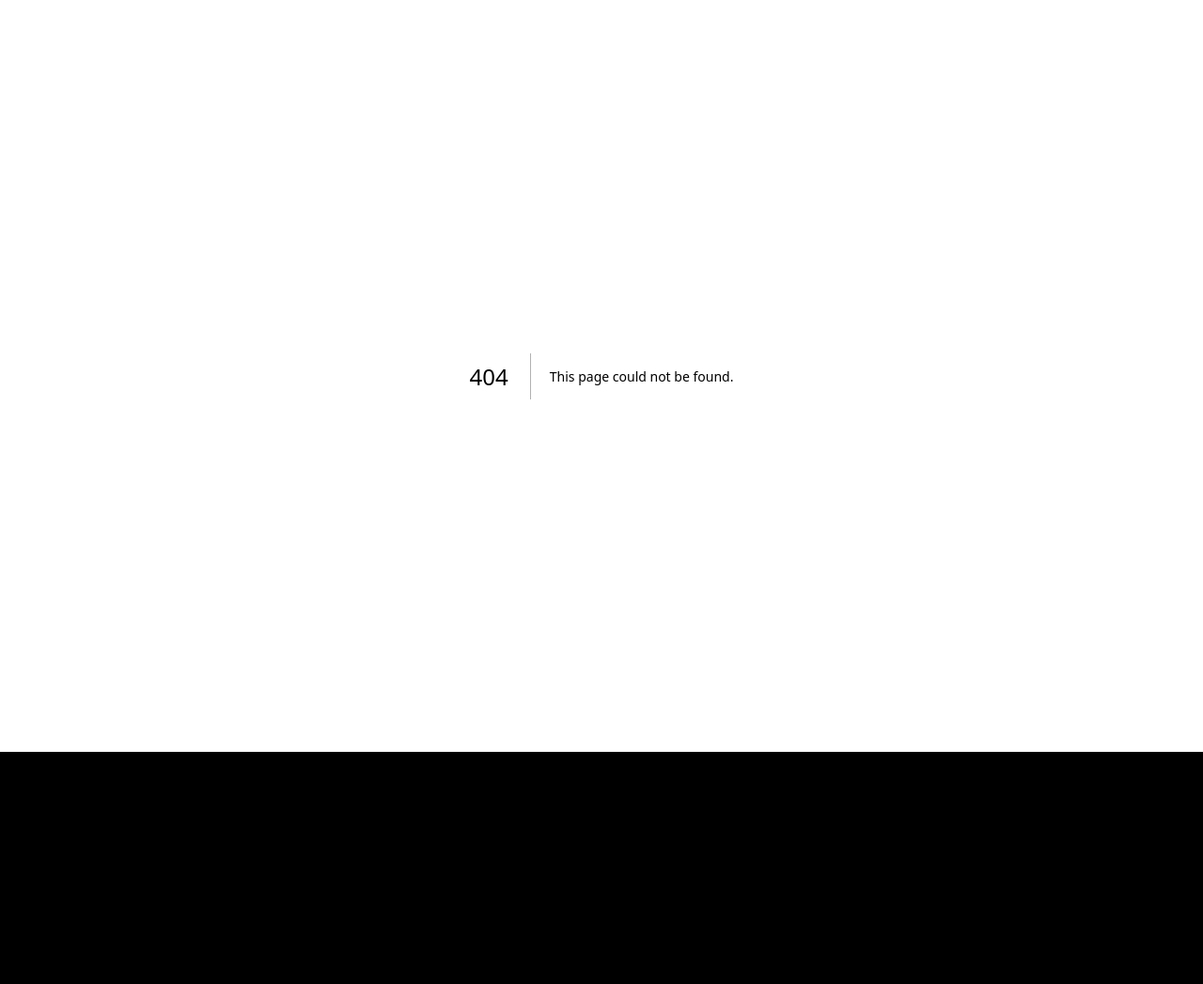
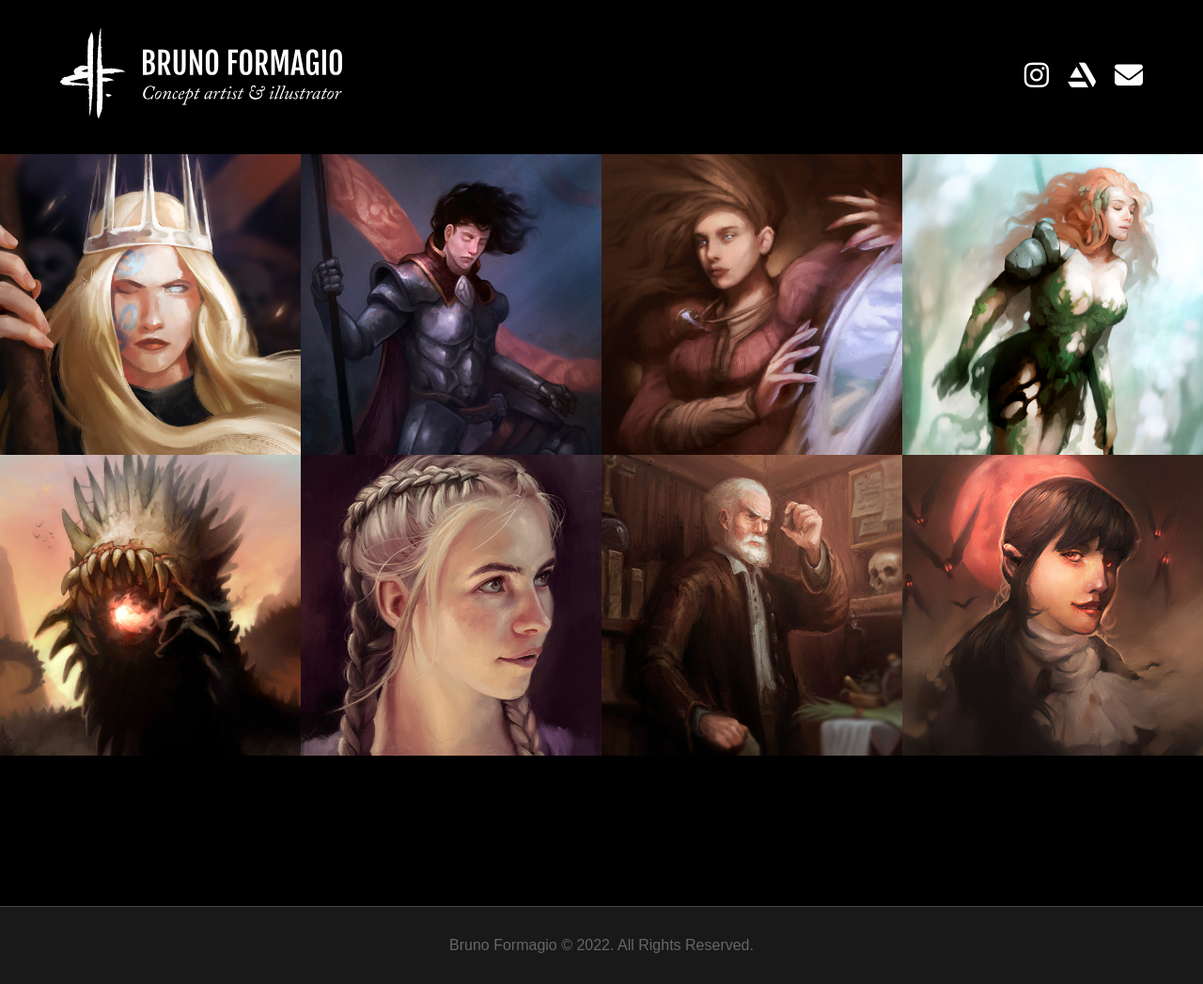
Before and after one commit to brunoformagio/brunoformagio, a Next.js app: page /design in a window 1280 px wide. Before the commit this address had no page. Shown: the whole page at 94% size. Before the commit the page ends 800 px from the top, so only its background shows below. Built offline with nearby package versions, Linux system fonts and the light colour scheme.

Commit message:
design page

```diff
--- /dev/null
+++ b/pages/design.js
@@ -0,0 +1,106 @@
+import React, { Component } from "react";
+import Head from 'next/head'
+import Image from 'next/image'
+import styles from '../styles/Home.module.css'
+import { Col, Row, Nav, Container } from 'react-bootstrap';
+import Script from 'next/script';
+
+const artData =[
+  {"title":"Brynhildr", "thumb":"brynhildr-thumb.jpg", "fullImage":"brynhildr.jpg", "description":""},
+  {"title":"Hope", "thumb":"hope-thumb.jpg", "fullImage":"hope.jpg", "description":""},
+  {"title":"Ursulla, the Portal Caster", "thumb":"ursula-thumb.png", "fullImage":"ursula.jpg", "description":""},
+  {"title":"Sea Sentinel", "thumb":"sea-sentinel-thumb.jpg", "fullImage":"sea-sentinel.jpg", "description":""},
+  {"title":"Bharkatar, the Worm King", "thumb":"bharkatar-thumb.jpg", "fullImage":"bharkatar.jpg", "description":""},
+  {"title":"Plaits", "thumb":"plaits-thumb.jpg", "fullImage":"plaits.png", "description":""},
+  {"title":"Apothecary", "thumb":"apothecary-thumb.png", "fullImage":"apothecary.png", "description":""},
+  {"title":"Blood Vassal", "thumb":"blood-vassal-thumb.jpg", "fullImage":"blood-vassal.jpg", "description":""},
+]
+
+
+class Home extends Component {
+  constructor(props) {
+    super(props);
+
+    this.state = {
+      isMobileMenuOpen: false,
+      isContactOpen: false,
+      lightBox:"",
+    };
+  }
+
+
+
+  render() {
+    return (
+      <div>
+                  <Script src="https://kit.fontawesome.com/42934578f1.js"></Script>
+
+        <Head>
+          <title>Bruno Formagio</title>
+          <meta name="description" content="Generated by create next app" />
+          <link rel="icon" href="/favicon.ico" />
+          <meta charset="utf-8" />
+          <meta name="description" content="Art Portfolio of Bruno Formagio" />
+          <meta name="keywords" content="Art,Arte,2D,Portfólio,Portfolio,Concept,Illustrator,Illustration,Ilustração,Ilustrador,Artista,Artist,Brazilian Artist,Artista Gramadense,Bruno Formagio,Formaggio,Formagio,Artes Visuais" />
+          <meta name="author" content="Bruno Formagio" />
+          <meta name="viewport" content="width=device-width, initial-scale=1.0" />
+          <link rel="apple-touch-icon" sizes="57x57" href="/apple-icon-57x57.png" />
+          <link rel="apple-touch-icon" sizes="60x60" href="/apple-icon-60x60.png" />
+          <link rel="apple-touch-icon" sizes="72x72" href="/apple-icon-72x72.png" />
+          <link rel="apple-touch-icon" sizes="76x76" href="/apple-icon-76x76.png" />
+          <link rel="apple-touch-icon" sizes="114x114" href="/apple-icon-114x114.png" />
+          <link rel="apple-touch-icon" sizes="120x120" href="/apple-icon-120x120.png" />
+          <link rel="apple-touch-icon" sizes="144x144" href="/apple-icon-144x144.png" />
+          <link rel="apple-touch-icon" sizes="152x152" href="/apple-icon-152x152.png" />
+          <link rel="apple-touch-icon" sizes="180x180" href="/apple-icon-180x180.png" />
+          <link rel="icon" type="image/png" sizes="192x192" href="/android-icon-192x192.png" />
+          <link rel="icon" type="image/png" sizes="32x32" href="/favicon-32x32.png" />
+          <link rel="icon" type="image/png" sizes="96x96" href="/favicon-96x96.png" />
+          <link rel="icon" type="image/png" sizes="16x16" href="/favicon-16x16.png" />
+          <link rel="manifest" href="/manifest.json" />
+          <meta name="msapplication-TileColor" content="#000000" />
+          <meta name="msapplication-TileImage" content="/ms-icon-144x144.png" />
+          <meta name="theme-color" content="#000000" />
+          <meta property="og:image" content="/facethumb.jpg" />
+        </Head>
+
+        {this.state.lightBox !== "" && <div className={styles.lightBox}>
+          <img src={"/portfolio/"+this.state.lightBox} alt={this.state.lightBox}/>
+          <div onClick={()=> this.setState({lightBox:""})}>&#x2715;</div>
+          </div>}
+
+        <header className={styles.headerHome}>
+        <div className={styles.logoArea}>
+                  <img src={"/logo.svg"} alt="Logo" className={styles.logoMobile}/>
+                  <img src={"/logo-extra.svg"} alt="Bruno Formagio"  className={styles.logoDesktop} />
+                  </div>
+
+                  <div className={styles.contactArea}>
+                    <a href="http://instagram.com/artofbrunoformagio" target={"_blank"} rel="noreferrer"><i className="fab fa-instagram"></i></a>
+                    <a href="https://www.artstation.com/brunoformagio" target={"_blank"} rel="noreferrer"><i className="fab fa-artstation"></i></a>
+                    <a href="mailto:contato@brunoformagio.com.br" target={"_blank"} rel="noreferrer"><i className="fa fa-envelope"></i></a>
+                  </div>
+
+
+        </header>
+
+
+        <main className={styles.main}>
+        {artData.map((a,i) =>
+        <div key={i} className={styles.artThumb} onClick={() => this.setState({lightBox:a.fullImage})} style={{backgroundImage:`url(/portfolio/${a.thumb})`}}>
+          <div className={styles.desc}>
+            <h2>&ldquo;{a.title}&rdquo;</h2>
+          </div>
+
+        </div>)}
+        </main>
+
+        <footer className={styles.footer}>
+          Bruno Formagio © 2022. All Rights Reserved.
+        </footer>
+      </div>
+    )
+  }
+}
+
+export default Home;
```
